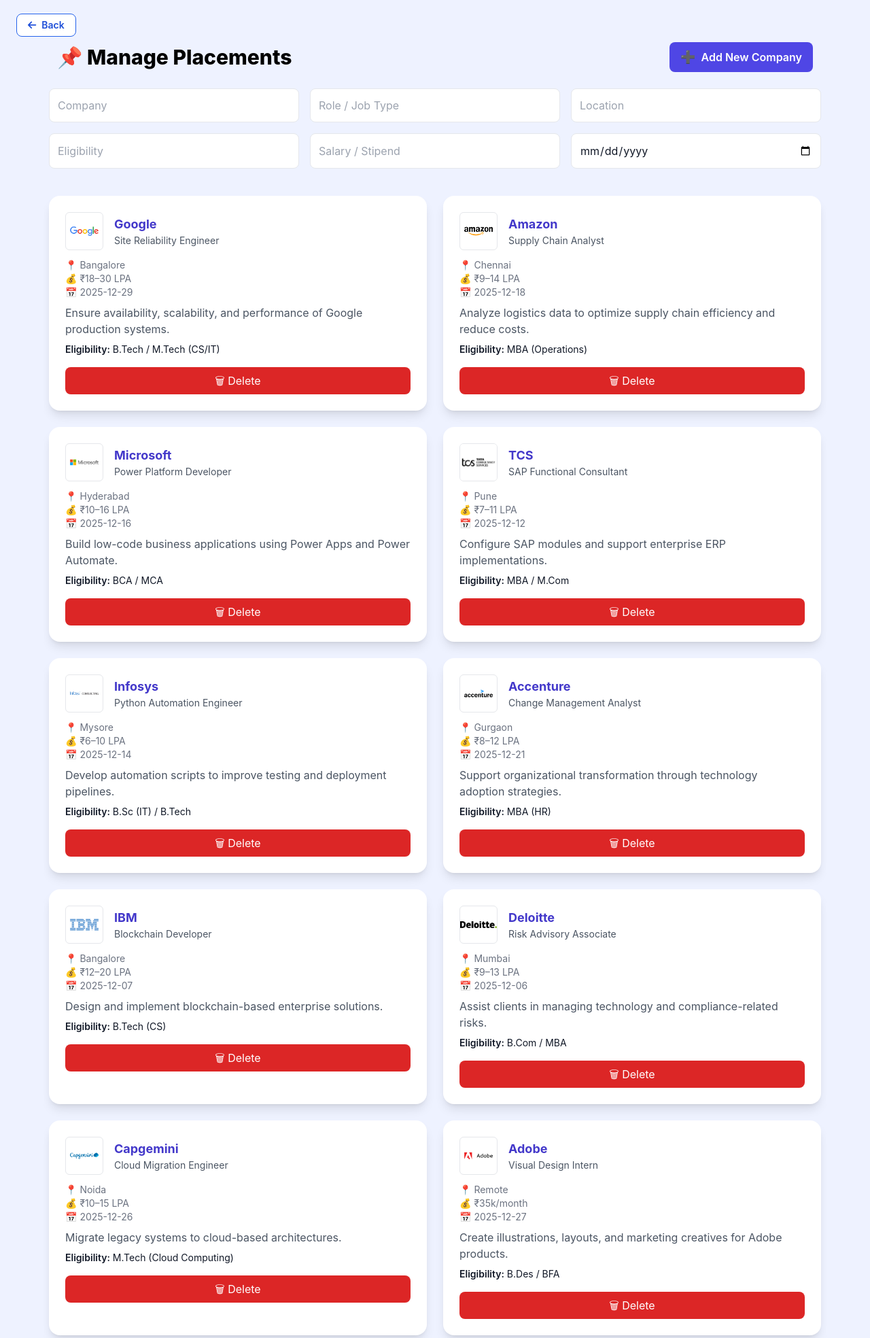
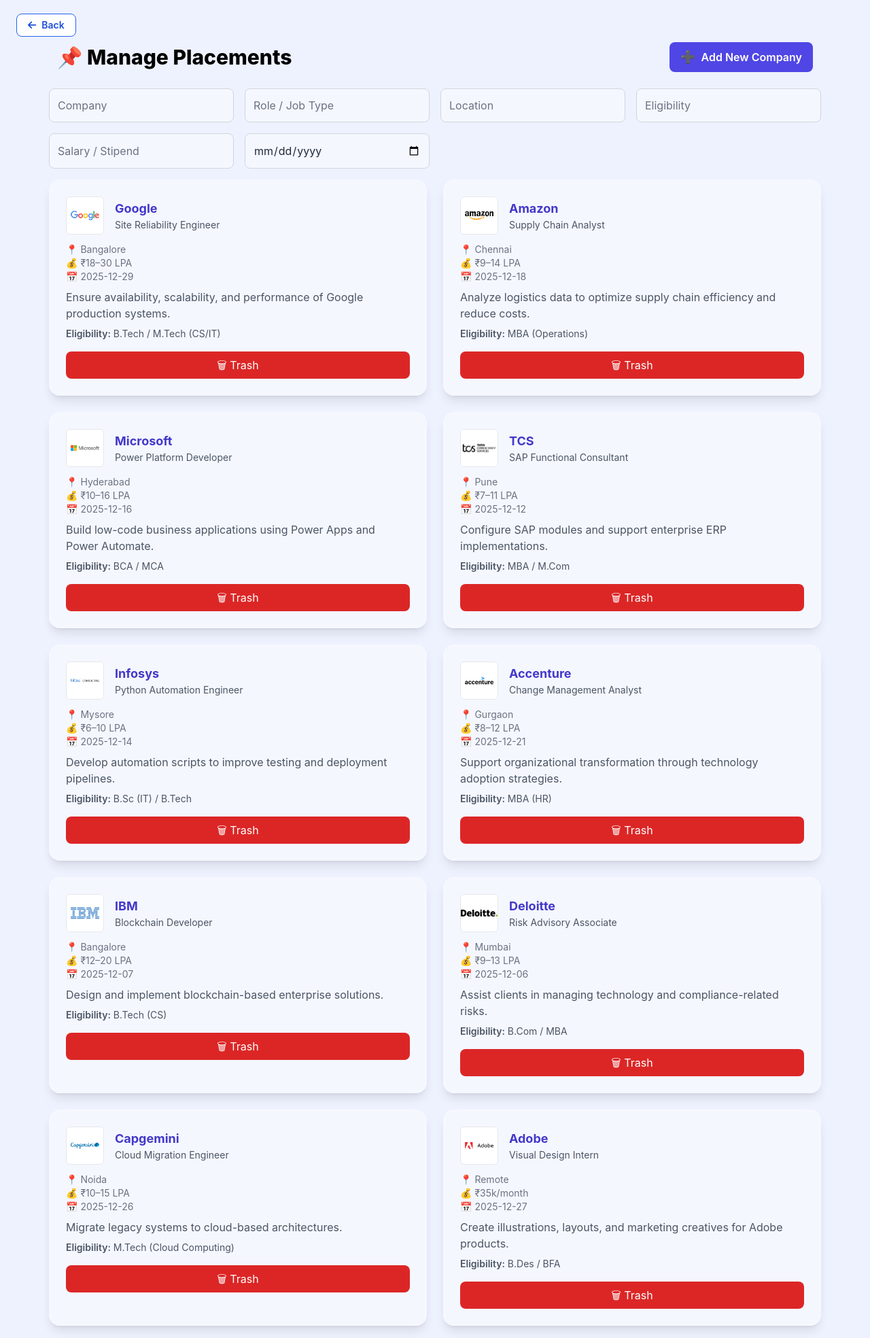
Before and after one commit to dg0682241-tech/placement-management-system, a Flask app: page /manage_placements in a window 1280 px wide. Shown: the part 64-2032 px from the top of the page at 68% size. Run offline with Flask 3, Linux system fonts and the light colour scheme; data comes from the database, SQL or seed files in the repository; some libraries are stand-ins or nearby versions.

Commit message:
manage_placements.html
Updated manage placements page with improved styling and added a loader for filtering and deletion actions.

```diff
--- a/templates/manage_placements.html
+++ b/templates/manage_placements.html
@@ -5,7 +5,7 @@
 
   <!-- Top Header Row -->
   <div class="max-w-6xl mx-auto flex justify-between items-center mb-6 px-5">
-    <h2 class="text-3xl font-extrabold text-black">
+    <h2 class="text-3xl font-extrabold text-black dark:text-white">
       📌 Manage Placements
     </h2>
 
@@ -16,11 +16,13 @@
       <span class="hidden sm:inline font-semibold">Add New Company</span>
     </a>
   </div>
+
   <!-- 🔍 Search Filters -->
-<div class="max-w-6xl mx-auto grid grid-cols-1 md:grid-cols-3 gap-4 mb-10 px-2">
+  <div class="max-w-6xl mx-auto grid grid-cols-1 md:grid-cols-3 lg:grid-cols-4 gap-4 mb-4 px-2">
 
-  <!-- Company (input + datalist) -->
-  <input list="companyOptions" id="searchCompany" placeholder="Company" class="p-3 border rounded-lg">
+    <input list="companyOptions" id="searchCompany" placeholder="Company"
+           class="p-3 border border-gray-300 dark:border-gray-600 rounded-lg bg-white/40 dark:bg-gray-800/60 text-gray-800 dark:text-gray-200 placeholder-gray-500 dark:placeholder-gray-400 backdrop-blur-sm">
+
     <datalist id="companyOptions">
       <option value="Google">
       <option value="Microsoft">
@@ -32,8 +34,8 @@
       <option value="Wipro">
     </datalist>
 
-  <!-- Role / Job Type (input + datalist) -->
-  <input list="roleOptions" id="searchRole" placeholder="Role / Job Type" class="p-3 border rounded-lg">
+    <input list="roleOptions" id="searchRole" placeholder="Role / Job Type"
+           class="p-3 border border-gray-300 dark:border-gray-600 rounded-lg bg-white/40 dark:bg-gray-800/60 text-gray-800 dark:text-gray-200 placeholder-gray-500 dark:placeholder-gray-400 backdrop-blur-sm">
     <datalist id="roleOptions">
       <option value="Internship">
       <option value="Full-time">
@@ -41,8 +43,8 @@
       <option value="Contract">
     </datalist>
 
-  <!-- Location (input + datalist) -->
-  <input list="locationOptions" id="searchLocation" placeholder="Location" class="p-3 border rounded-lg">
+    <input list="locationOptions" id="searchLocation" placeholder="Location"
+           class="p-3 border border-gray-300 dark:border-gray-600 rounded-lg bg-white/40 dark:bg-gray-800/60 text-gray-800 dark:text-gray-200 placeholder-gray-500 dark:placeholder-gray-400 backdrop-blur-sm">
     <datalist id="locationOptions">
       <option value="Pune">
       <option value="Kolkata">
@@ -54,8 +56,8 @@
       <option value="Chennai">
     </datalist>
 
-  <!-- Eligibility (input + datalist) -->
-  <input list="eligibilityOptions" id="searchEligibility" placeholder="Eligibility" class="p-3 border rounded-lg">
+    <input list="eligibilityOptions" id="searchEligibility" placeholder="Eligibility"
+           class="p-3 border border-gray-300 dark:border-gray-600 rounded-lg bg-white/40 dark:bg-gray-800/60 text-gray-800 dark:text-gray-200 placeholder-gray-500 dark:placeholder-gray-400 backdrop-blur-sm">
     <datalist id="eligibilityOptions">
       <option value="BCA">
       <option value="MCA">
@@ -64,22 +66,25 @@
       <option value="Any">
     </datalist>
 
-  <!-- Salary / Stipend (free text) -->
-  <input id="searchSalary" placeholder="Salary / Stipend" class="p-3 border rounded-lg">
+    <input id="searchSalary" placeholder="Salary / Stipend"
+           class="p-3 border border-gray-300 dark:border-gray-600 rounded-lg bg-white/40 dark:bg-gray-800/60 text-gray-800 dark:text-gray-200 placeholder-gray-500 dark:placeholder-gray-400 backdrop-blur-sm">
 
-  <!-- Deadline (date picker) -->
-  <input id="searchDeadline" type="date" class="p-3 border rounded-lg">
+    <input id="searchDeadline" type="date"
+           class="p-3 border border-gray-300 dark:border-gray-600 rounded-lg bg-white/40 dark:bg-gray-800/60 text-gray-800 dark:text-gray-200 placeholder-gray-500 dark:placeholder-gray-400 backdrop-blur-sm">
 
   </div>
 
+  <!-- Loader -->
+  <div id="loader" class="hidden flex justify-center my-6">
+    <div class="w-10 h-10 border-4 border-indigo-500 border-t-transparent rounded-full animate-spin"></div>
+  </div>
 
   <!-- 📦 Placement Cards -->
   <div class="grid md:grid-cols-2 gap-6 max-w-6xl mx-auto px-2" id="placementsContainer">
-
     {% for p in placements %}
     {% set logo_file = p.company|lower|replace(' ', '') ~ '.png' %}
 
-    <div class="placement-card bg-white p-6 rounded-2xl shadow-lg transition"
+    <div class="placement-card bg-white/40 dark:bg-gray-800/60 backdrop-blur-sm border border-white/30 dark:border-gray-600 p-6 rounded-2xl shadow-lg transition"
          data-company="{{ p.company|lower }}"
          data-role="{{ p.role|lower }}"
          data-location="{{ p.location|lower }}"
@@ -93,20 +98,20 @@
              class="w-14 h-14 object-contain rounded-md border bg-white">
 
         <div>
-          <h3 class="font-bold text-lg text-indigo-700">{{ p.company }}</h3>
-          <p class="text-sm text-gray-600">{{ p.role }}</p>
+          <h3 class="font-bold text-lg text-indigo-700 dark:text-indigo-400">{{ p.company }}</h3>
+          <p class="text-sm text-gray-600 dark:text-gray-300">{{ p.role }}</p>
         </div>
       </div>
 
-      <p class="text-sm text-gray-500">📍 {{ p.location }}</p>
-      <p class="text-sm text-gray-500">💰 {{ p.salary or "Not disclosed" }}</p>
-      <p class="text-sm text-gray-500">📅 {{ p.deadline or "N/A" }}</p>
+      <p class="text-sm text-gray-500 dark:text-gray-400">📍 {{ p.location }}</p>
+      <p class="text-sm text-gray-500 dark:text-gray-400">💰 {{ p.salary or "Not disclosed" }}</p>
+      <p class="text-sm text-gray-500 dark:text-gray-400">📅 {{ p.deadline or "N/A" }}</p>
 
-      <p class="text-gray-600 mt-2">
+      <p class="text-gray-600 dark:text-gray-200 mt-2">
         {{ p.description[:120] }}{% if p.description and p.description|length > 120 %}...{% endif %}
       </p>
 
-      <p class="mt-2 text-sm">
+      <p class="mt-2 text-sm text-gray-600 dark:text-gray-200">
         <span class="font-semibold">Eligibility:</span>
         {{ p.eligibility or "Not specified" }}
       </p>
@@ -114,11 +119,11 @@
       <!-- Actions -->
       <form method="POST"
             action="{{ url_for('enhancements.delete_placement', pid=p.id) }}"
-            onsubmit="return confirm('Delete this placement?')"
+            onsubmit="return confirmDelete(this)"
             class="mt-4">
         <button type="submit"
-                class="w-full bg-red-600 text-white py-2 rounded-lg hover:bg-red-700 transition">
-          🗑 Delete
+                class="w-full bg-red-600 hover:bg-red-700 text-white py-2 rounded-lg transition">
+          🗑 Trash
         </button>
       </form>
 
@@ -128,18 +133,36 @@
 </div>
 
 <script>
+const loader = document.getElementById("loader");
+const inputs = document.querySelectorAll("input");
+const placements = document.querySelectorAll(".placement-card");
+
 function filterPlacements(){
-  const inputs = document.querySelectorAll("input");
-  document.querySelectorAll(".placement-card").forEach(card=>{
+  loader.classList.remove("hidden");
+  setTimeout(() => {
+    placements.forEach(card => {
       let visible = true;
-    inputs.forEach(input=>{
-      if (input.value && !card.dataset[input.id.replace("search","").toLowerCase()].includes(input.value.toLowerCase())){
+      inputs.forEach(input => {
+        const key = input.id.replace("search","").toLowerCase();
+        const val = card.dataset[key] || "";
+        if(input.value && !val.includes(input.value.toLowerCase())){
           visible = false;
         }
       });
       card.style.display = visible ? "block" : "none";
     });
+    loader.classList.add("hidden");
+  }, 500);
 }
-document.querySelectorAll("input").forEach(i=>i.addEventListener("input", filterPlacements));
+
+// Listen to all inputs
+inputs.forEach(i => i.addEventListener("input", filterPlacements));
+
+// Delete confirmation with loader
+function confirmDelete(form){
+  loader.classList.remove("hidden");
+  setTimeout(() => loader.classList.add("hidden"), 500);
+  return confirm('Delete this placement?');
+}
 </script>
 {% endblock %}
```
Lines whose indentation alone changed are shown as unchanged.
